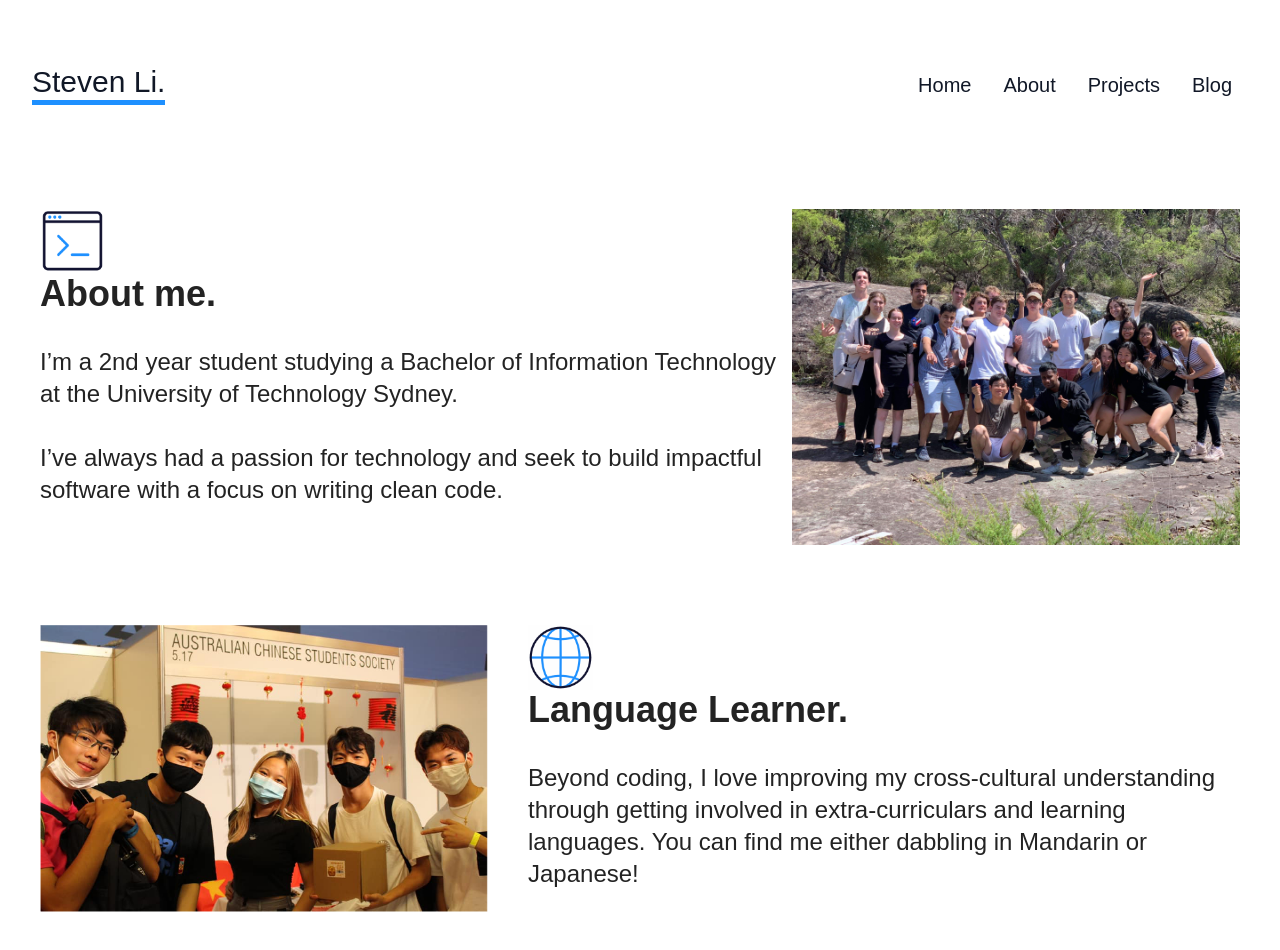
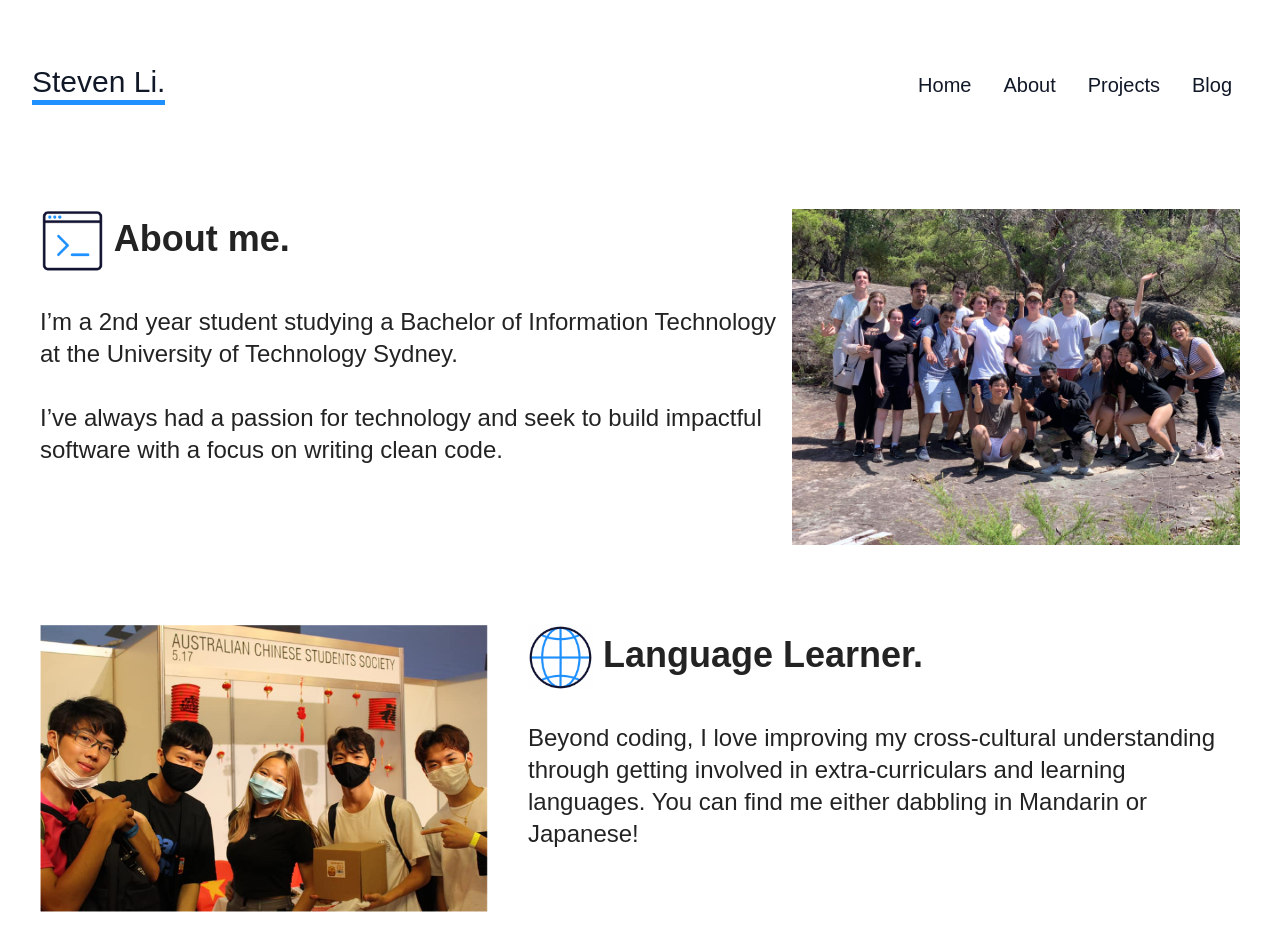
Before and after one commit to s-li1/portfolio, a Next.js app: page /about in a window 1280 px wide. Shown: the top 950 px of the page. Built offline with nearby package versions, Linux system fonts and the light colour scheme.

Commit message:
animated icons vertically aligned with headers

```diff
--- a/pages/about.tsx
+++ b/pages/about.tsx
@@ -8,7 +8,7 @@ export default function About() {
                 <div className="mb-20 md:flex">
                     <div>
                         <h1 className="text-4xl font-semibold mb-8">
-                            <span><img src="/animations/code.gif" alt="Code" width="65" height="65"/></span>About me.
+                            <span className="inline-block align-middle"><img src="/animations/code.gif" alt="Code" width="65" height="65"/></span> About me.
                         </h1>
                         <h2 className="text-2xl max-w-prose mb-8">
                             I’m a 2nd year student studying a Bachelor of Information Technology at the University of Technology Sydney.
@@ -22,7 +22,7 @@ export default function About() {
                 <div className="mb-10 md:flex md:flex-row-reverse">
                     <div className="md:ml-10">
                         <h1 className="text-4xl font-semibold mb-8">
-                            <span><img src="/animations/globe.gif" alt="Globe" width="65" height="65"/></span>Language Learner.
+                            <span className="inline-block align-middle"><img src="/animations/globe.gif" alt="Globe" width="65" height="65"/></span> Language Learner.
                         </h1>
                         <h2 className="text-2xl max-w-prose mb-8">
                             Beyond coding, I love improving my cross-cultural understanding through getting involved in extra-curriculars and learning languages. You can find me either dabbling in Mandarin or Japanese!
```
